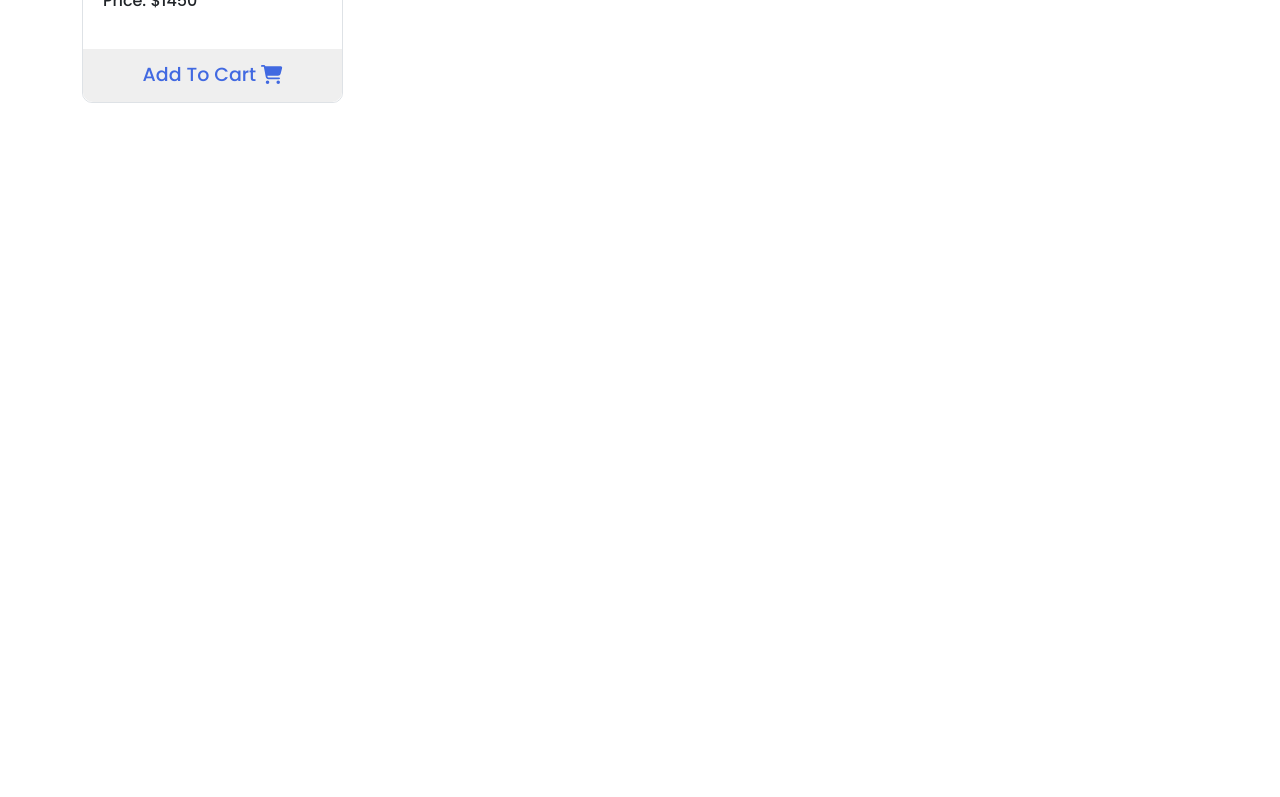
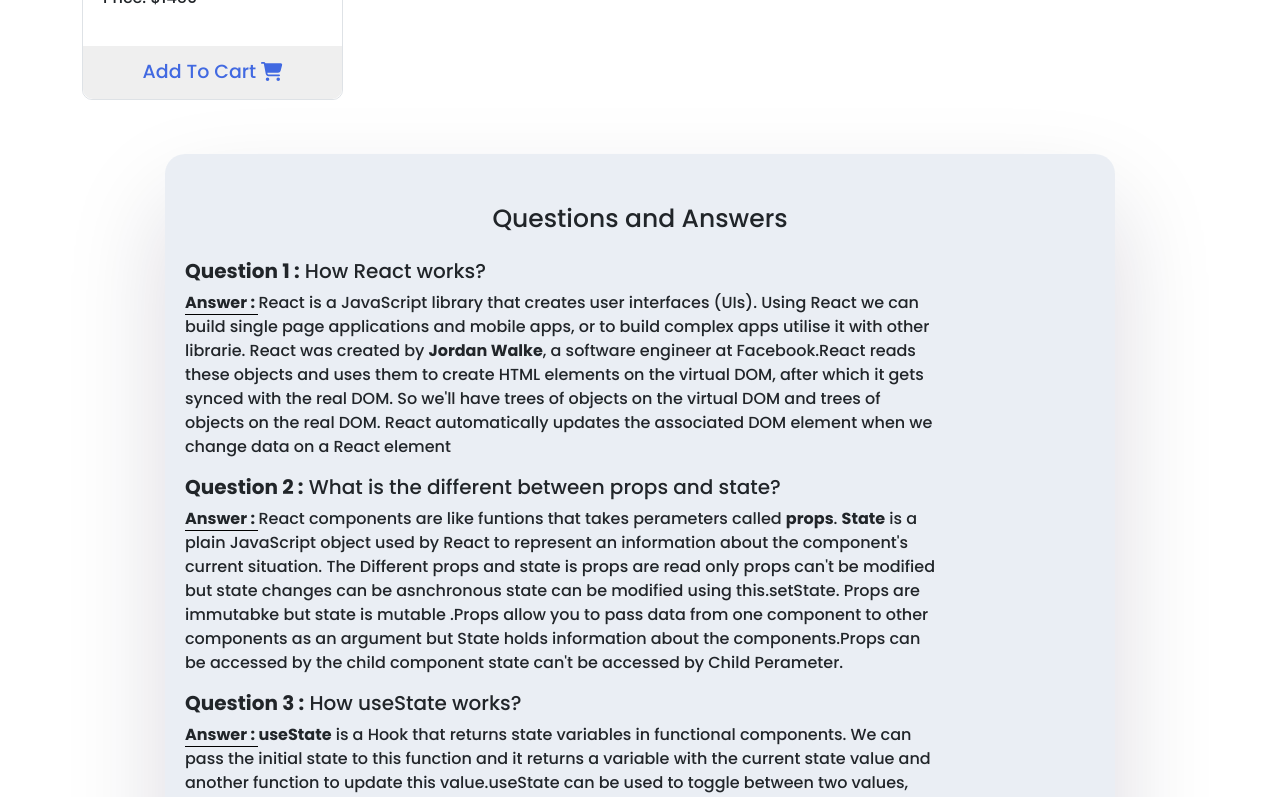
Before and after one commit to codermdshakil/computer-shop, a React (Create React App) app: page / in a window 1280 px wide. Shown: the part 1520-2317 px from the top of the page. Before the commit the page ends 1653 px from the top, so only its background shows below. Built offline with nearby package versions, Linux system fonts and the light colour scheme.

Commit message:
question added

```diff
--- a/public/allproducts.json
+++ b/public/allproducts.json
@@ -2,7 +2,7 @@
     {
       "id": 1,
       "name": "HP ENVY Convertible",
-      "price": 8031,
+      "price": 1031,
       "img": "https://www.startech.com.bd/image/cache/catalog/laptop/hp-laptop/envy-x360-convertible-15t-ed100/envy-x360-convertible-15t-ed100-01-500x500.jpg"
     },
     {
@@ -27,7 +27,7 @@
     {
       "id": 5,
       "name": "Asus ExpertBook B1",
-      "price": 9030,
+      "price": 1700,
       "img": "https://www.startech.com.bd/image/cache/catalog/laptop/asus/expertbook-b1-b1400ceae/expertbook-b1-b1400ceae-01-500x500.jpg"
     },
     {
@@ -51,7 +51,7 @@
     {
       "id": 9,
       "name": "Apple MacBook Air",
-      "price": 2023,
+      "price": 2099,
       "img": "https://www.startech.com.bd/image/cache/catalog/laptop/apple/macbook-air/MGN73/macbook-mgn73Zp-a-500x500.jpg"
     },
     {
--- a/src/App.js
+++ b/src/App.js
@@ -2,12 +2,14 @@ import './App.css';
 import 'bootstrap/dist/css/bootstrap.min.css';
 import { Container } from 'react-bootstrap';
 import AllProducts from './component/AllProducts/AllProducts';
+import QuestionsAndAnswer from './component/QuestionsAndAnswer/QuestionsAndAnswer';
 
 function App() {
   return (
     <div>
       <Container>
       <AllProducts></AllProducts>
+       <QuestionsAndAnswer></QuestionsAndAnswer>
       </Container>
     </div>
   );
--- a/src/component/AllProducts/AllProducts.css
+++ b/src/component/AllProducts/AllProducts.css
@@ -10,12 +10,13 @@
 .title{
     color: #1B98F5;
     font-weight: bold;
+    cursor: pointer;
 }
 .semi-title {
     font-size: 23px;
     padding: 10px 15px;
     margin-top: 15px;
-    margin-bottom: 8px;
+    margin-bottom: 5px;
 }
 
 /* selected product style start here  */
@@ -47,7 +48,7 @@
 .show-products{
     position: sticky;
     top: 30px;
-    margin-top: 72px;
+    margin-top: 67px;
     background-color:#fff;
     padding: 20px;
     border-radius: 10px;
--- a/src/component/AllProducts/AllProducts.js
+++ b/src/component/AllProducts/AllProducts.js
@@ -26,8 +26,6 @@ const AllProducts = () => {
         document.getElementById('selected-item').style.display="block";
         // random product container
         document.getElementById('random-container').style.display="none";
-
-
     }
 
     const removeItem = (product) => {
@@ -59,7 +57,10 @@ const AllProducts = () => {
         let index = getRandomProduct(0, randomValue);
         cart = cart[index];
         setRandomItem(cart);
+
+        // selected products container
         document.getElementById('selected-item').style.display="none";
+        // random product massage
         document.getElementById('win').style.display="block";
         // random product container
         document.getElementById('random-container').style.display="block";
--- /dev/null
+++ b/src/component/QuestionsAndAnswer/QuestionsAndAnswer.css
@@ -0,0 +1,23 @@
+.question-container{
+    margin-top: 20px;
+    padding: 20px;
+    margin-bottom: 30px;
+    background-color: #cad5e265;
+    border-radius: 20px;
+    box-shadow: rgb(17 12 46 / 15%) 0px 48px 100px 0px;
+}
+.question-container h3{
+    padding-top: 30px;
+    font-size: 25px;
+    margin-bottom: 25px;
+    text-align: center;
+}
+
+.question-design{
+    font-weight: bold;
+}
+
+.answer-design{
+    font-weight: bold;
+    border-bottom: 1px solid black;
+}
--- /dev/null
+++ b/src/component/QuestionsAndAnswer/QuestionsAndAnswer.js
@@ -0,0 +1,27 @@
+import React from 'react';
+import './QuestionsAndAnswer.css';
+
+
+const QuestionsAndAnswer = () => {
+    return (
+        <div className='row mb-5'>
+            <div className="question-container col-lg-10 col-md-11 col-11 d-block mt-4 m-auto">
+              <h3>Questions and Answers</h3>
+                <div className="row">
+                    <div className="col-lg-10 col-md-10 col-12 d-block m-auto m-md-0">
+                        <h5><span className='question-design' >Question 1 :</span> How React works?</h5>
+                        <p><span className='answer-design'>Answer : </span> React is a JavaScript library that creates user interfaces (UIs). Using React we can  build single page applications and mobile apps, or to build complex apps utilise it with other librarie. React was created by <b>Jordan Walke</b>, a software engineer at Facebook.React reads these objects and uses them to create HTML elements on the virtual DOM, after which it gets synced with the real DOM. So we'll have trees of objects on the virtual DOM and trees of objects on the real DOM. React automatically updates the associated DOM element when we change data on a React element</p>
+
+                        <h5><span className='question-design' >Question 2 :</span> What is the different between props and state?</h5>
+                        <p><span className='answer-design'>Answer : </span> React components are like funtions that takes perameters called <b>props</b>. <b>State</b> is a plain JavaScript object used by React to represent an information about the component's current situation. The Different props and state is props are read only props can't be modified but state changes can be asnchronous state can be modified using this.setState. Props are immutabke but state is mutable .Props allow you to pass data from one component to other components as an argument but State holds information about the components.Props can be accessed by the child component state can't be accessed by Child Perameter.</p>
+
+                        <h5><span className='question-design' >Question 3 :</span> How useState works?</h5>
+                        <p><span className='answer-design'>Answer : </span> <b>useState</b> is a Hook that returns  state variables in functional components. We can pass  the initial state to this function and it returns a variable with the current state value and another function to update this value.useState can be used to toggle between two values, usually true and false.The first parameter in the array is the current state value. The second parameter is the function that will allow you to update the state value.This is a way to “preserve” some values between the function calls.</p>
+                    </div>
+                </div>
+            </div>
+        </div>
+    );
+};
+
+export default QuestionsAndAnswer;
```
Also changed, not shown: 2 other files (tests, documents, lock files or other folders).
